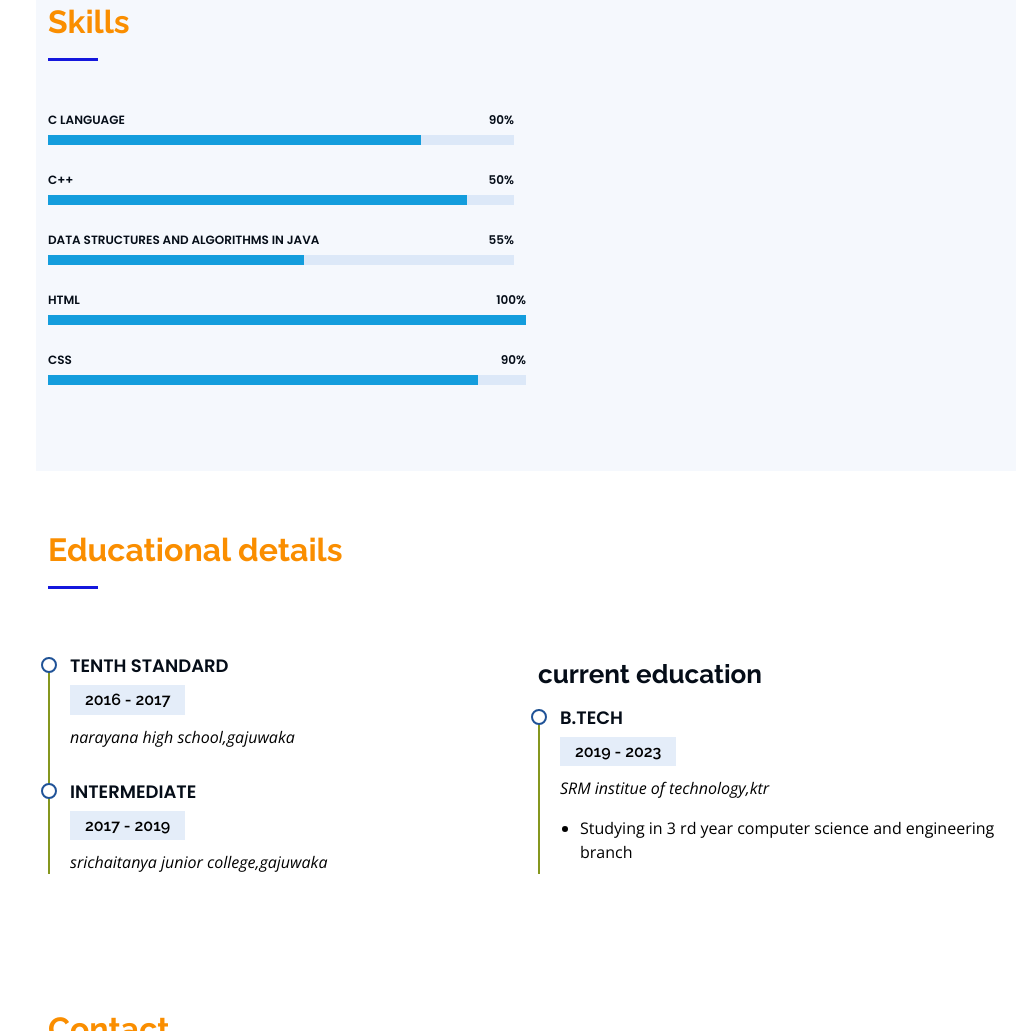
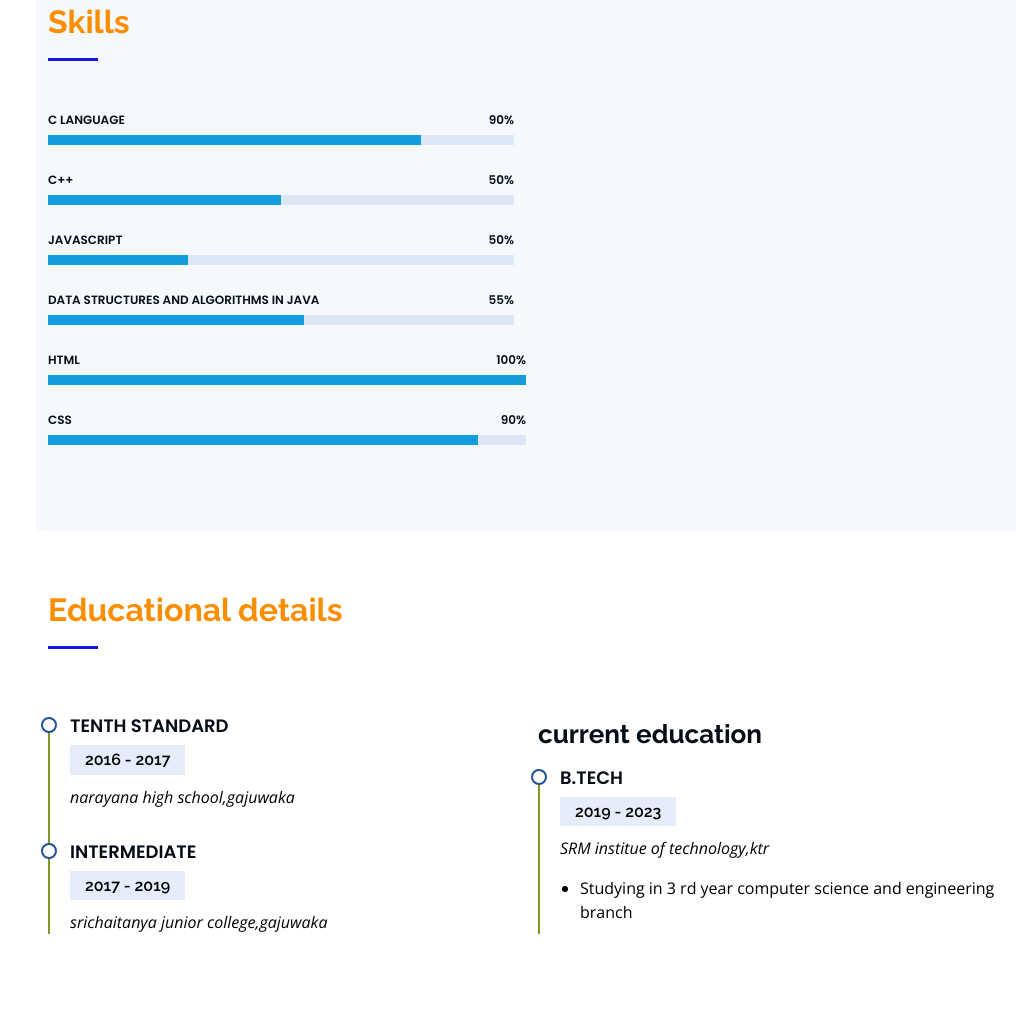
Before and after one commit to Pittavamsi/myportfoliowebsite, a plain HTML site: page index.html in a window 1280 px wide. Shown: the part 1512-2543 px from the top of the page, without its empty margins (264-1280 px from the left). Drawn offline with nearby package versions, Linux system fonts and the light colour scheme.

Commit message:
added new item in skills section

```diff
--- a/index.html
+++ b/index.html
@@ -139,10 +139,15 @@
             <div class="progress">
               <span class="skill">C++ <i class="val">50%</i></span>
               <div class="progress-bar-wrap">
-                <div class="progress-bar" role="progressbar" aria-valuenow="90" aria-valuemin="0" aria-valuemax="100"></div>
+                <div class="progress-bar" role="progressbar" aria-valuenow="50" aria-valuemin="0" aria-valuemax="100"></div>
               </div>
             </div>
-
+            <div class="progress">
+              <span class="skill">javascript <i class="val">50%</i></span>
+              <div class="progress-bar-wrap">
+                <div class="progress-bar" role="progressbar" aria-valuenow="30" aria-valuemin="0" aria-valuemax="100"></div>
+              </div>
+            </div>
             <div class="progress">
               <span class="skill">data structures and algorithms in java <i class="val">55%</i></span>
               <div class="progress-bar-wrap">
```
